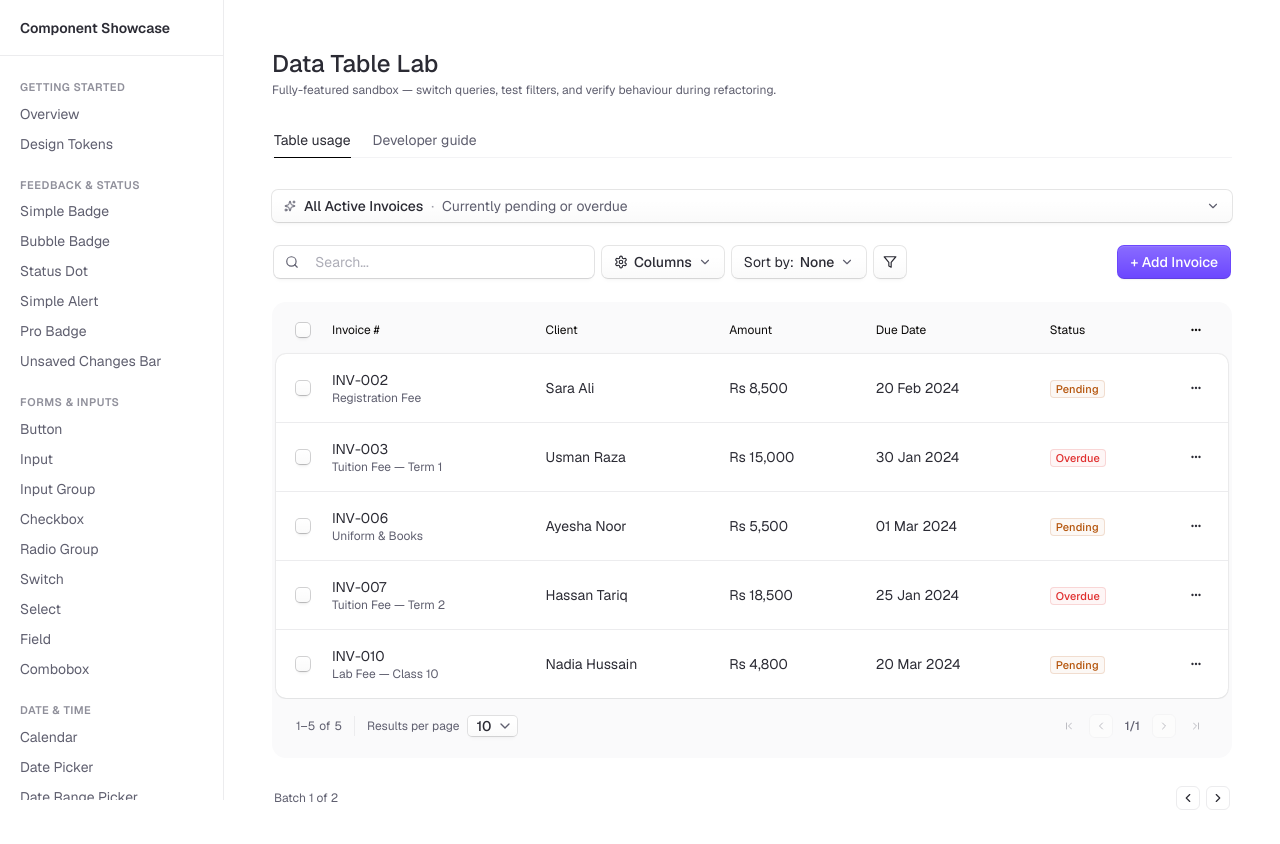
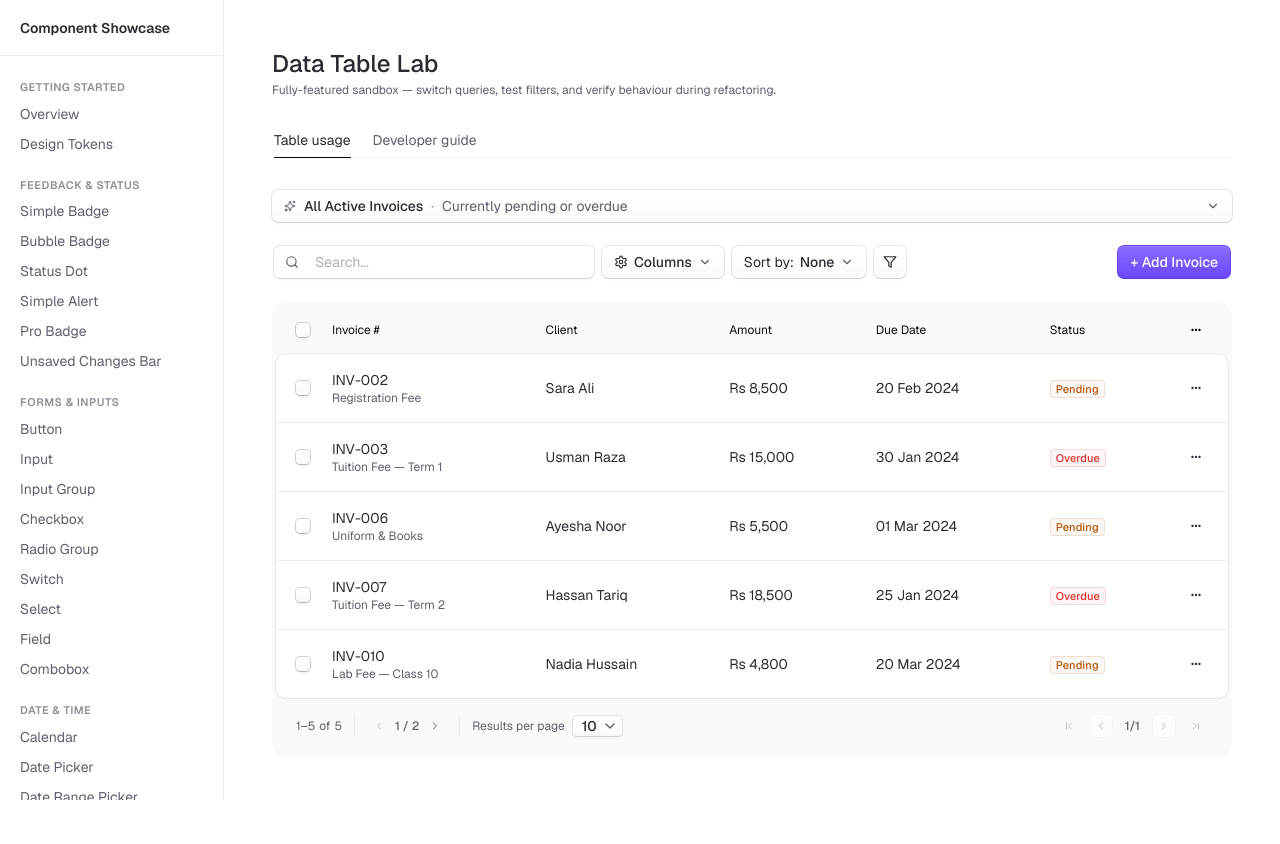
Before and after one commit to zakashah/ascendra-ui, a Next.js app: page /showcase/data-table-lab in a window 1280 px wide. Shown: the top 844 px of the page. After the commit the page ends 806 px from the top, so only its background shows below. Built offline with nearby package versions, Linux system fonts and the light colour scheme.

Commit message:
batch moved to paginator component

```diff
--- a/app/showcase/data-table-lab/page.tsx
+++ b/app/showcase/data-table-lab/page.tsx
@@ -38,7 +38,6 @@ import { DataTableFilterDropdown } from "@/ascendra-ui/components/data-table/dat
 import { DataTableFilterBar } from "@/ascendra-ui/components/data-table/data-table-filter-bar";
 import { QueryBar } from "@/ascendra-ui/components/data-table/query-bar";
 import { QueryParamPanel } from "@/ascendra-ui/components/data-table/query-param-panel";
-import { BatchNavigator } from "@/ascendra-ui/components/data-table/batch-navigator";
 
 import { PageHeader } from "@/ascendra-ui/components/layout/page-header";
 import { PageHeaderGroup } from "@/ascendra-ui/components/layout/page-header-group";
@@ -303,7 +302,6 @@ export default function DataTableLabPage() {
                   <DataTableEmptyBody />
                   <DataTableFoot />
                 </DataTableWrapper>
-                <BatchNavigator />
               </DataTableWithQueryProvider>
             </MainContent>
           </TabContent>
--- a/ascendra-ui/components/data-table/data-table-foot.tsx
+++ b/ascendra-ui/components/data-table/data-table-foot.tsx
@@ -2,8 +2,20 @@
 
 import { TableFoot } from '@/ascendra-ui/components/ui/table';
 import { useDataTableData } from '@/ascendra-ui/providers/data-table/data-table.provider';
+import { useOptionalQueryContext } from '@/ascendra-ui/providers/data-table-query/data-table-query.provider';
 
 export function DataTableFoot() {
   const { pagination } = useDataTableData();
-  return <TableFoot pagination={pagination} />;
+  const query = useOptionalQueryContext();
+
+  const batch = query
+    ? {
+        currentBatch: query.currentBatch,
+        totalBatches: query.totalBatches,
+        goNextBatch: query.goNextBatch,
+        goPrevBatch: query.goPrevBatch,
+      }
+    : undefined;
+
+  return <TableFoot pagination={pagination} batch={batch} />;
 }
--- a/ascendra-ui/components/ui/table.tsx
+++ b/ascendra-ui/components/ui/table.tsx
@@ -22,6 +22,13 @@ import {
 } from "react-icons/lu";
 
 export type ColVisibility = { key: PropertyKey; active?: boolean };
+
+export type BatchState = {
+  currentBatch: number;
+  totalBatches: number | null;
+  goNextBatch: () => void;
+  goPrevBatch: () => void;
+};
 
 function filterChildrenByColumns(
   columns: ColVisibility[],
@@ -253,8 +260,12 @@ function TableCaption({
 function TableFoot({
   className,
   pagination,
+  batch,
   ...props
-}: React.ComponentProps<"footer"> & { pagination?: PaginationState }) {
+}: React.ComponentProps<"footer"> & {
+  pagination?: PaginationState;
+  batch?: BatchState;
+}) {
   const atFirst = !pagination || pagination.currentPage === 1;
   const atLast =
     !pagination || pagination.currentPage === pagination.totalPages;
@@ -265,6 +276,17 @@ function TableFoot({
   const pageLabel = pagination
     ? `${pagination.currentPage}/${pagination.totalPages}`
     : "1/1";
+
+  const atFirstBatch = !batch || batch.currentBatch <= 1;
+  const atLastBatch =
+    !!batch &&
+    batch.totalBatches !== null &&
+    batch.currentBatch >= batch.totalBatches;
+  const batchLabel = batch
+    ? batch.totalBatches !== null
+      ? `${batch.currentBatch} / ${batch.totalBatches}`
+      : `${batch.currentBatch}`
+    : "";
 
   return (
     <footer
@@ -284,6 +306,31 @@ function TableFoot({
             <span>of</span>
             <span>{total}</span>
           </div>
+          {batch && (
+            <div className="flex items-center">
+              <Separator
+                orientation="vertical"
+                className="mx-3 hidden sm:block"
+              />
+              <div className="flex items-center gap-1">
+                <PaginationButton
+                  disabled={atFirstBatch}
+                  className="border-0 bg-transparent disabled:opacity-40"
+                  onClick={batch.goPrevBatch}
+                >
+                  <LuChevronLeft />
+                </PaginationButton>
+                <span className="font-medium">{batchLabel}</span>
+                <PaginationButton
+                  disabled={atLastBatch}
+                  className="border-0 bg-transparent disabled:opacity-40"
+                  onClick={batch.goNextBatch}
+                >
+                  <LuChevronRight />
+                </PaginationButton>
+              </div>
+            </div>
+          )}
           <div className="flex items-center">
             <Separator
               orientation="vertical"
```
